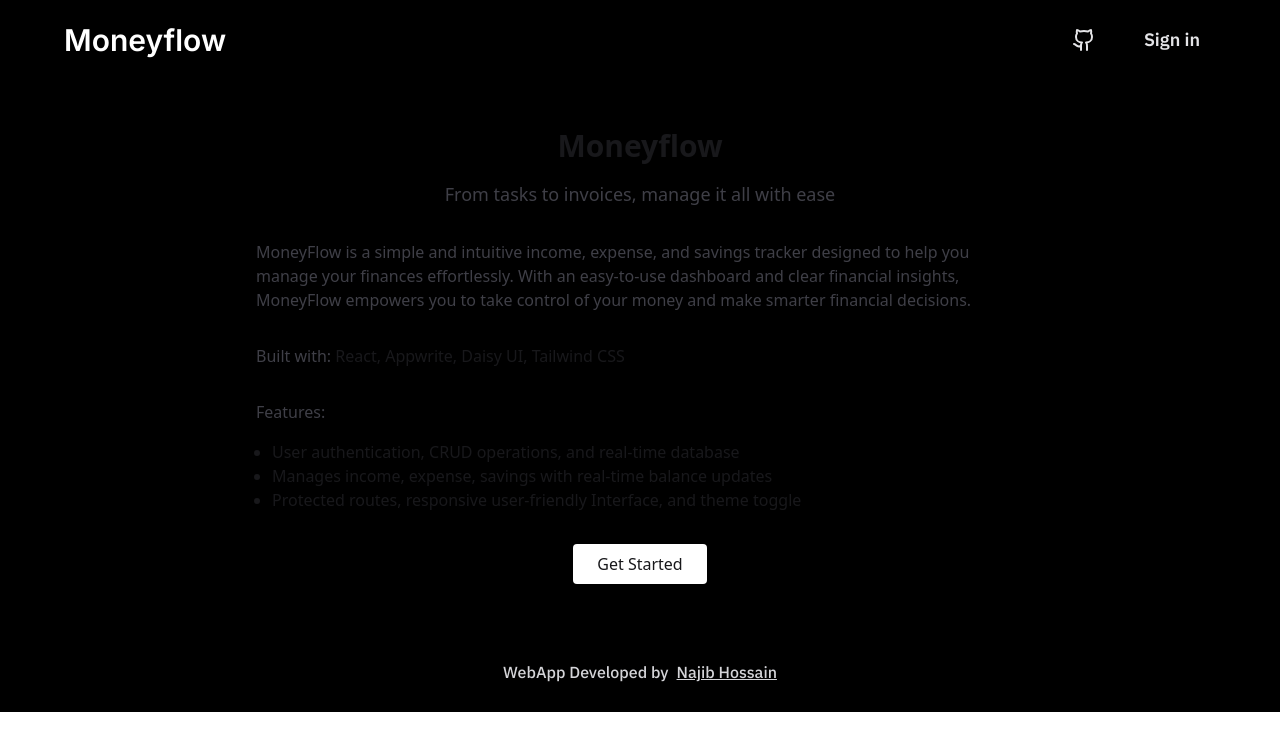
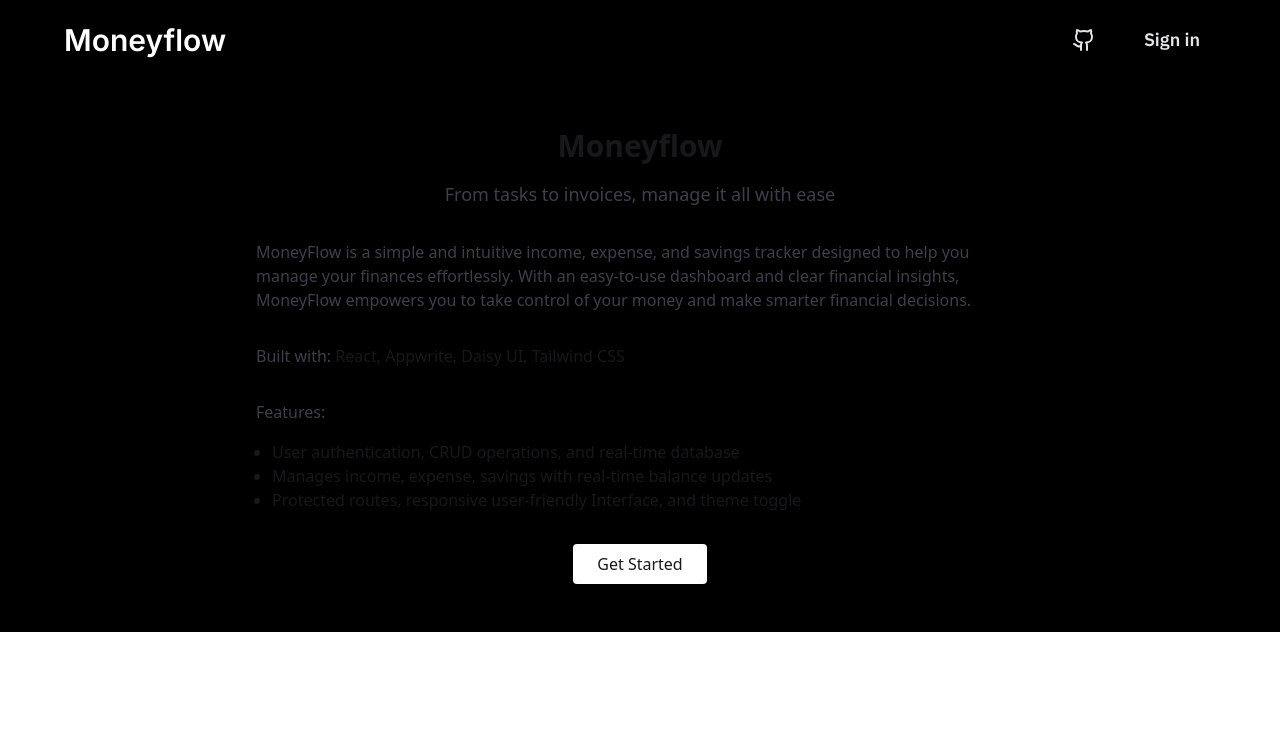
Before and after one commit to NajibHos/MoneyFlow, a React app: page / in a window 1280 px wide. Shown: the top 750 px of the page. Built offline with nearby package versions, Linux system fonts and the light colour scheme; no server answers; the HTML template or start-up script is replaced by a standard one.

Commit message:
Remove footer

```diff
--- a/src/App.jsx
+++ b/src/App.jsx
@@ -2,7 +2,6 @@ import { BrowserRouter, Route, Routes } from "react-router-dom";
 import { AuthProvider, useAuth } from "./utils/AuthProvider";
 import PrivateRoute from "./utils/PrivateRoute";
 import Header from "./components/Header";
-import Footer from "./components/Footer";
 import Home from "./pages/Home";
 import SignIn from "./pages/SignIn";
 import Dashboard from "./pages/Dashboard";
@@ -21,7 +20,6 @@ const App = () => {
       <main className="h-auto w-full">
         <AuthRoutes /> {/* Moved loading state inside here */}
       </main>
-      <Footer />
       </AuthProvider>
     </BrowserRouter>
     </>
--- a/src/components/Footer.jsx
+++ /dev/null
@@ -1,22 +0,0 @@
-
-const Footer = () => {
-  return (
-    <div className="h-[10vh] w-full flex justify-center
-     items-center">
-
-          <div className="h-auto w-full text-center">
-            <h2 className="text-base font-medium
-             text-zinc-300 font-descriptions">
-              WebApp Developed by
-              <a href="http://portfolio-web-app-weld.vercel.app"
-              target="_blank" className="underline hover:text-white ml-2">
-              Najib Hossain
-              </a>
-            </h2>
-          </div>
-
-    </div>
-  )
-}
-
-export default Footer
```
